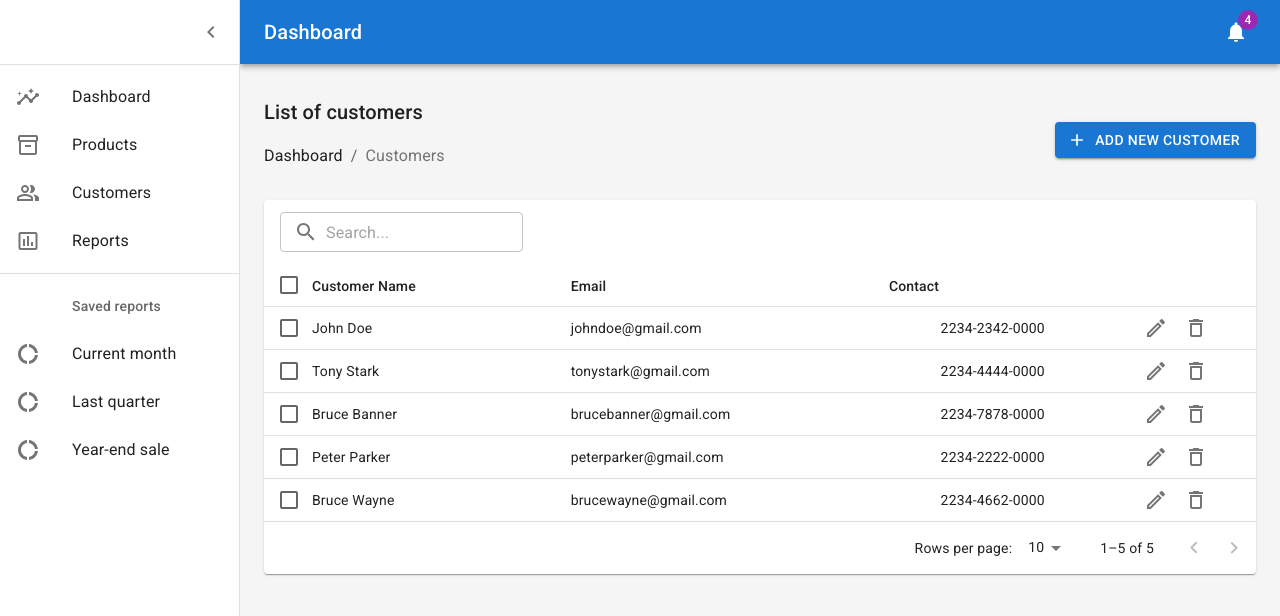
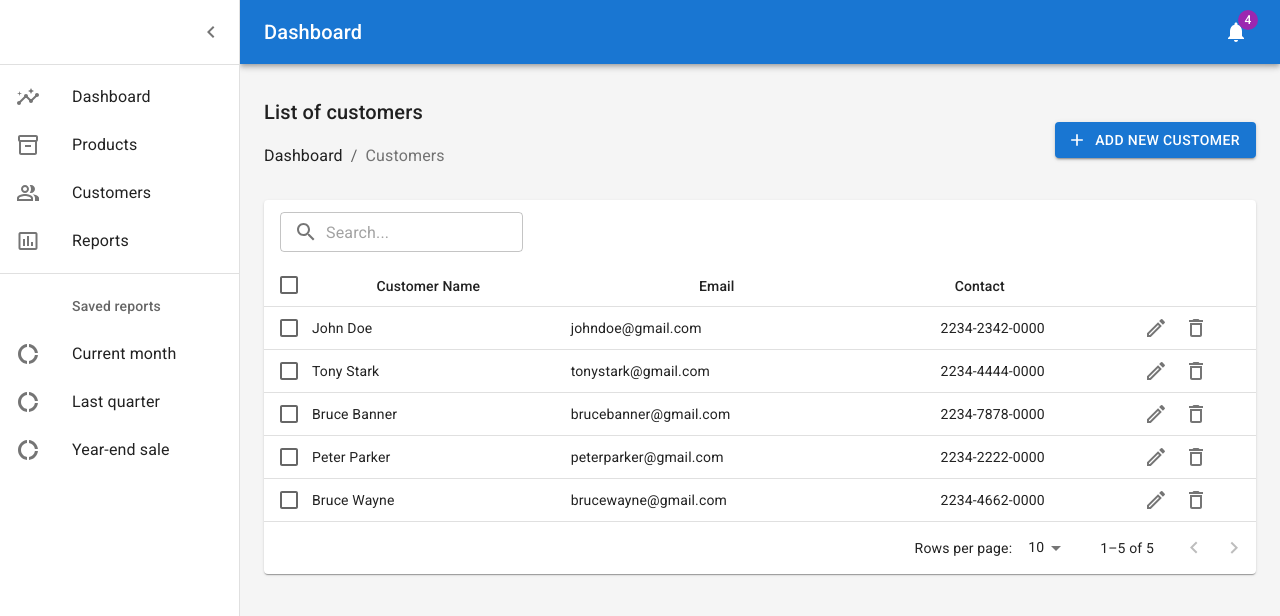
Before and after one commit to wickeddd3/react_product_dashboard, a React (Create React App) app: page /customers in a window 1280 px wide. Shown: the top 616 px of the page. Built offline with nearby package versions, Linux system fonts and the light colour scheme; the HTML template or start-up script is replaced by a standard one.

Commit message:
update table cell alignment to right or center

```diff
--- a/src/components/common/table/TableHeader.js
+++ b/src/components/common/table/TableHeader.js
@@ -30,7 +30,7 @@ export default function TableHeader(props) {
         {headCells.map((headCell) => (
           <TableCell
             key={headCell.id}
-            align={headCell.numeric ? 'right' : 'left'}
+            align={headCell.numeric ? 'right' : 'center'}
             padding={headCell.disablePadding ? 'none' : 'normal'}
             sortDirection={orderBy === headCell.id ? order : false}
           >
```
